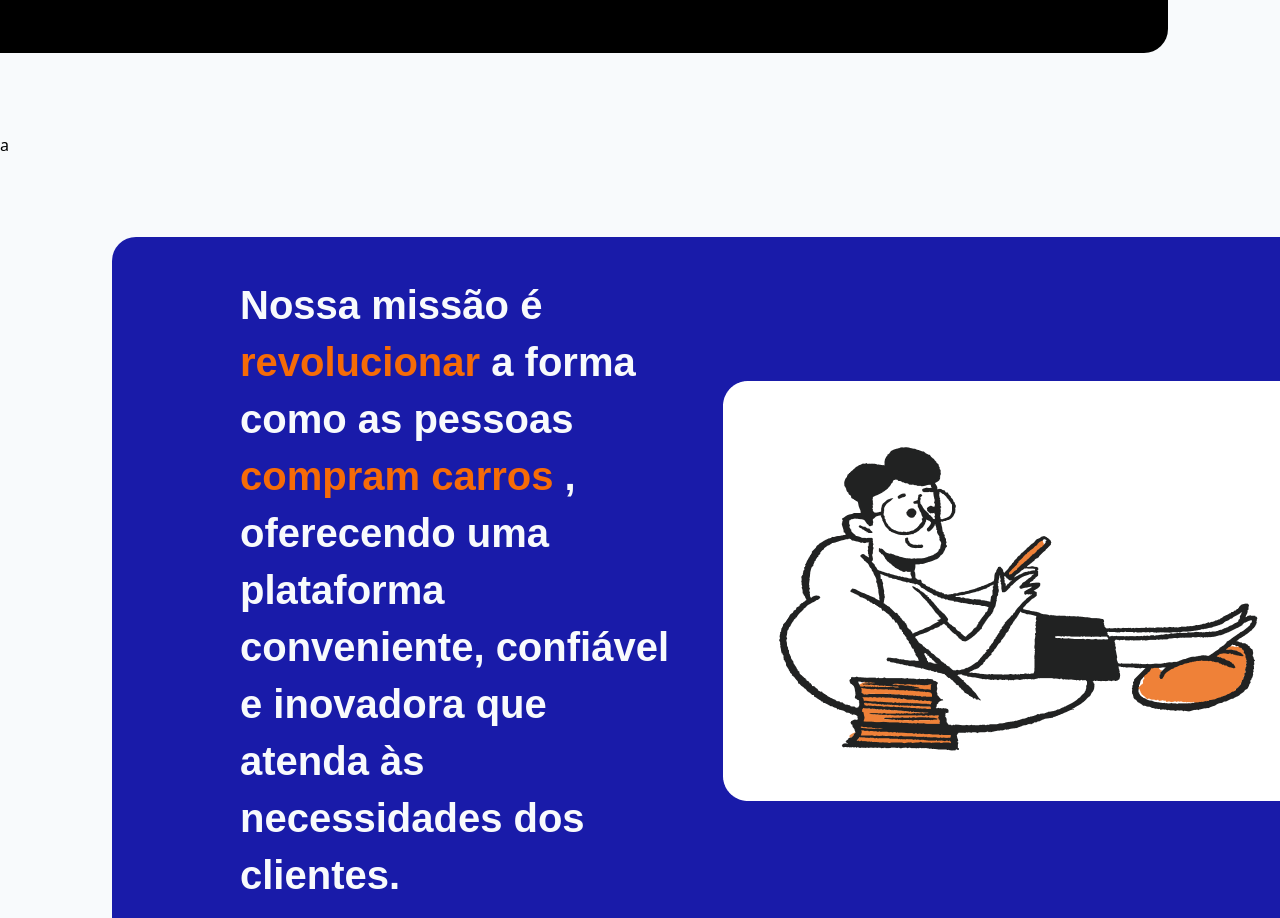
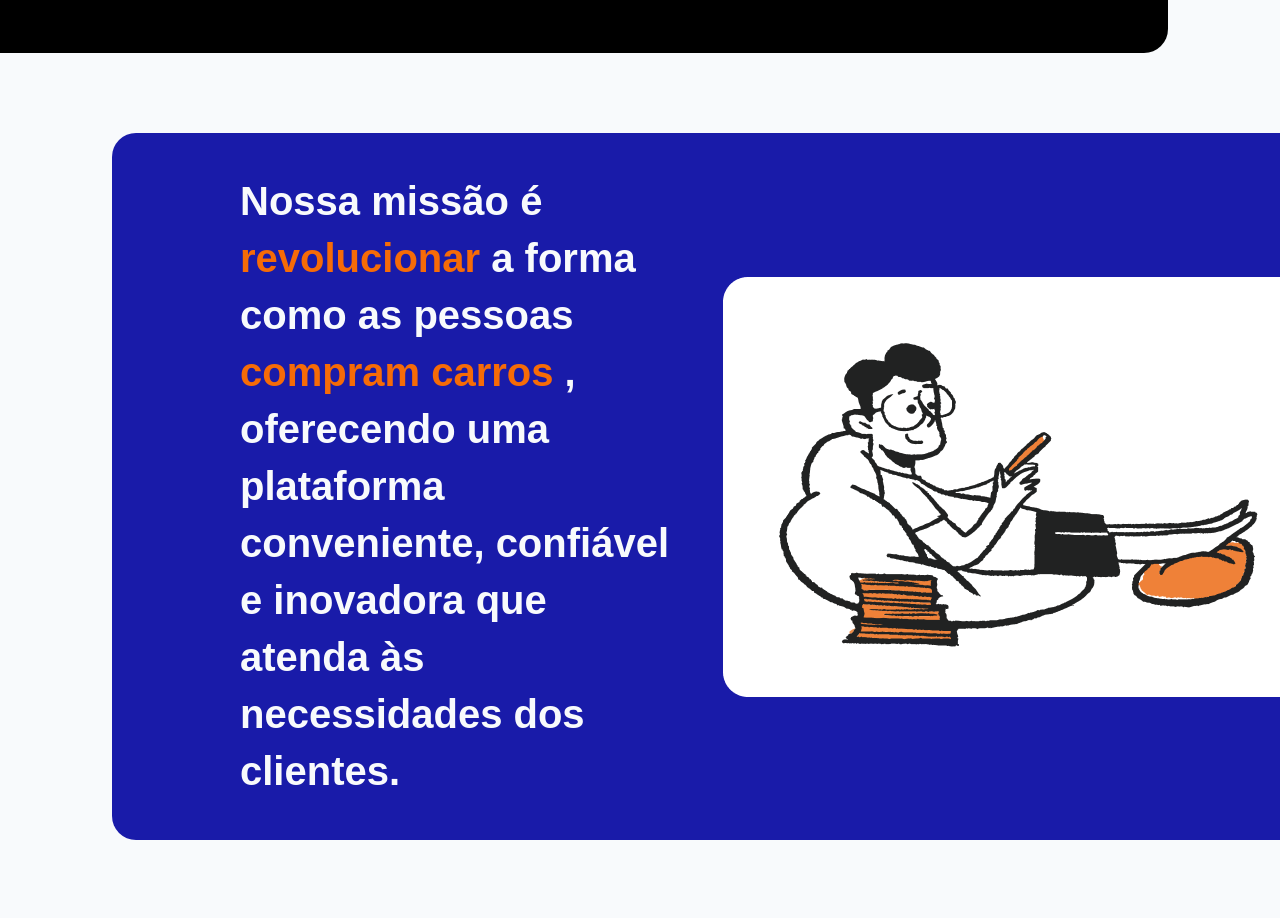
Before and after one commit to FelpsSantosx/TopCarOnline, a React (Vite) app: page /about in a window 1280 px wide. Shown: the part 906-1824 px from the top of the page. Built offline with nearby package versions, Linux system fonts and the light colour scheme.

Commit message:
teste 2.0

```diff
--- a/src/Pages/about/AboutUs.jsx
+++ b/src/Pages/about/AboutUs.jsx
@@ -13,7 +13,6 @@ const AboutUs = () => {
                     de compra fácil segura e transparente para nossos clientes.
                 </h2>
             </div>
-            <h2>a</h2>
         </section>
 
 
```
Also changed, not shown: 1 other file (tests, documents, lock files or other folders).
